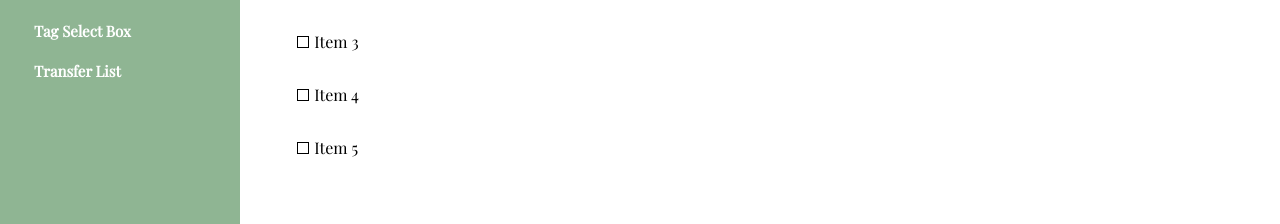
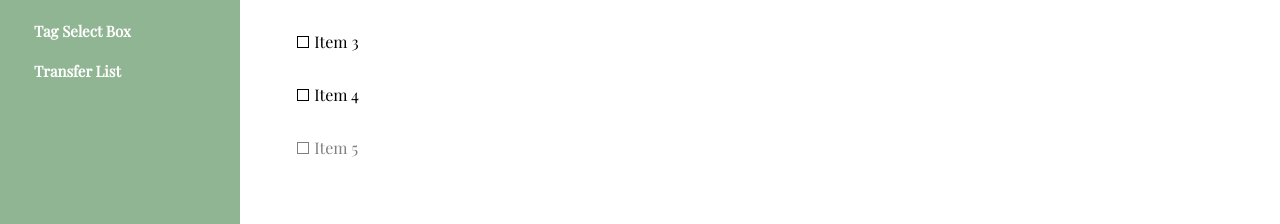
Before and after one commit to maniazurek/React-Custom-UI-Component-Library, a React (Create React App) app: page /checkbox in a window 1280 px wide. Shown: the part 332-556 px from the top of the page. Built offline with nearby package versions, Linux system fonts and the light colour scheme.

Commit message:
updated checkbox component

```diff
--- a/src/components-UI/Checkbox/CheckboxStyles.js
+++ b/src/components-UI/Checkbox/CheckboxStyles.js
@@ -1,14 +1,24 @@
 import styled from "styled-components";
 
 export const CheckboxContainer = styled.div`
+  width: max-content;
+`;
+export const CheckboxItem = styled.div`
   display: flex;
   align-items: center;
   gap: 5px;
+  cursor: pointer;
+  color: ${({ disabled }) => (disabled === true ? "#808080" : "000")};
 `;
 
-export const CheckboxItem = styled.span`
-  border: 1px solid #000;
+export const CheckboxSelect = styled.span`
+  border: 1px solid;
   width: 10px;
   height: 10px;
   background-color: ${({ mode }) => (mode === true ? "#8fb593" : "#fff")};
+  border-color: ${({ disabled }) => (disabled === true ? "#808080" : "000")};
 `;
+
+export const CheckboxData = styled.p`
+  color: ${({ disabled }) => (disabled === true ? "#808080" : "000")};
+`;
--- a/src/components-UI/Checkbox/CheckboxUI.js
+++ b/src/components-UI/Checkbox/CheckboxUI.js
@@ -1,5 +1,10 @@
 import React, { useState } from "react";
-import { CheckboxContainer, CheckboxItem } from "../Checkbox/CheckboxStyles";
+import {
+  CheckboxContainer,
+  CheckboxItem,
+  CheckboxSelect,
+  CheckboxData,
+} from "../Checkbox/CheckboxStyles";
 import checkboxData from "../../utils/checkboxData";
 
 const ChceckboxUI = ({ select }) => {
@@ -48,9 +53,18 @@ const ChceckboxUI = ({ select }) => {
   return (
     <>
       {checkboxData.map((data, index) => (
-        <CheckboxContainer onClick={() => onSelectToggle(index)}>
-          <CheckboxItem mode={determineSelect(index)} />
-          <p>{data.name}</p>
+        <CheckboxContainer>
+          {!data.disabled ? (
+            <CheckboxItem onClick={() => onSelectToggle(index)}>
+              <CheckboxSelect mode={determineSelect(index)} />
+              <CheckboxData>{data.name}</CheckboxData>
+            </CheckboxItem>
+          ) : (
+            <CheckboxItem disabled={true}>
+              <CheckboxSelect />
+              <CheckboxData>{data.name}</CheckboxData>
+            </CheckboxItem>
+          )}
         </CheckboxContainer>
       ))}
     </>
--- a/src/pages/Main.js
+++ b/src/pages/Main.js
@@ -18,7 +18,7 @@ const Main = () => {
       <Routes location={location} key={location.pathname}>
         <Route path="/accordion" element={<Accordion show="single" />} />
         <Route path="/button" element={<Button />} />
-        <Route path="/checkbox" element={<Checkbox select="single" />} />
+        <Route path="/checkbox" element={<Checkbox select="many" />} />
         <Route path="/selectbox" element={<SelectBox />} />
         <Route path="/switchbutton" element={<SwitchButton />} />
         <Route path="/tagselectbox" element={<TagSelectBox />} />
```
